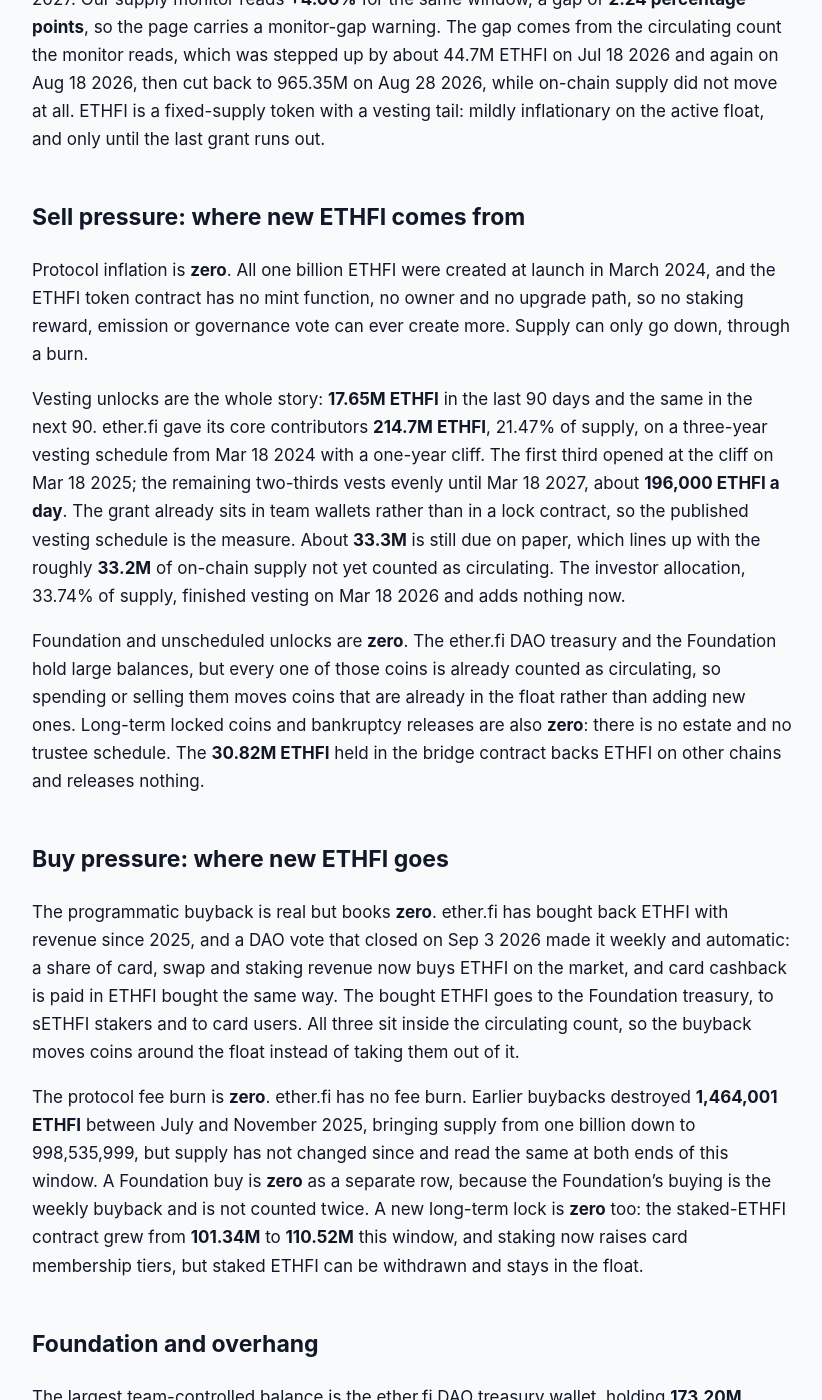
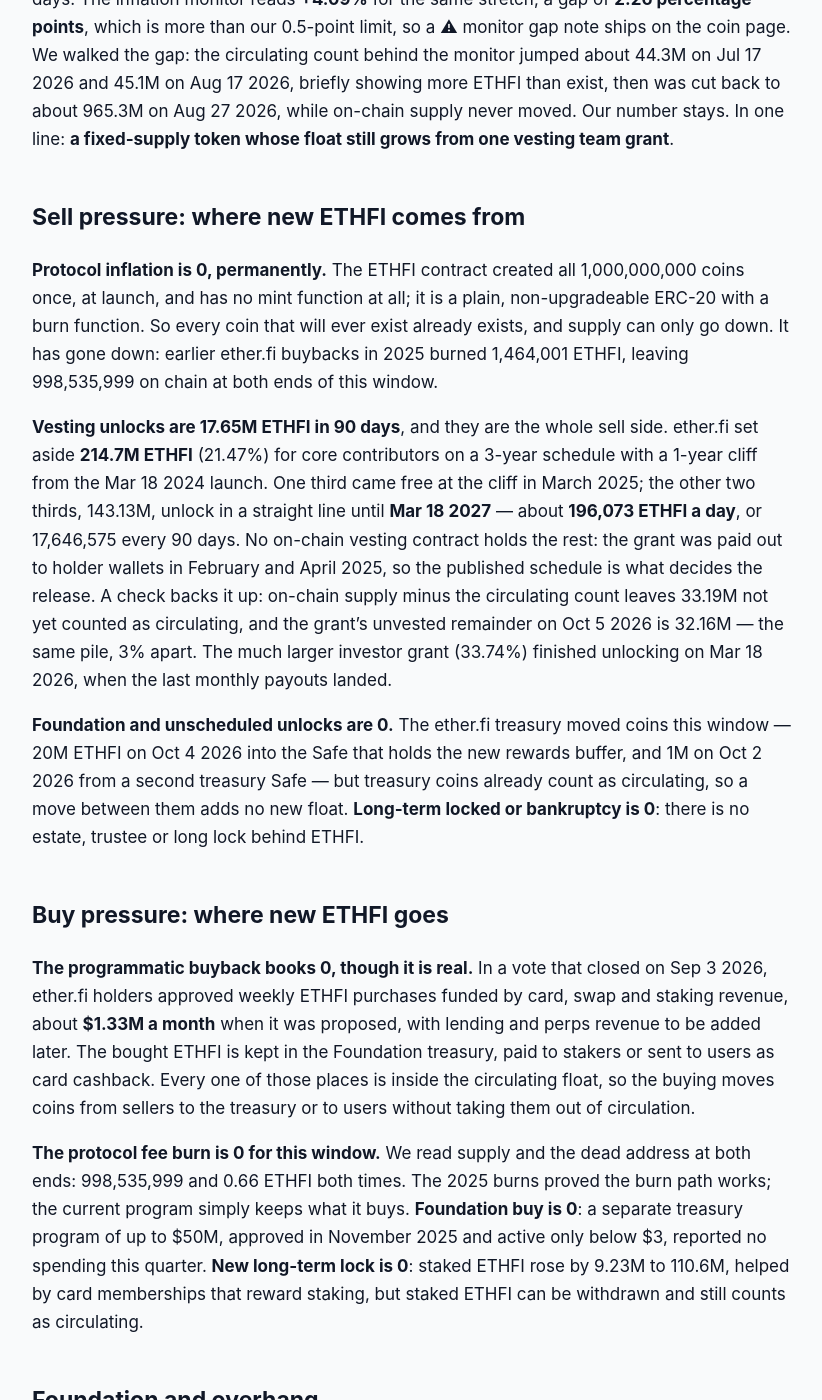
Before and after one commit to jeevansongmy-spec/mrnasdog-articles, a Jekyll site: the page built from crypto/ethfi-pressure-framework.md, in a window 1280 px wide and 1400 px high, scrolled down 613 px. Shown: the whole window, without its empty margins (228-1050 px from the left). Built offline with Jekyll 4.4.1, drawn with Linux system fonts in a browser that asks for light colours; some of the changed text lies outside the part shown.

Commit message:
publish: crypto/ethfi-pressure-framework

```diff
--- a/crypto/ethfi-pressure-framework.md
+++ b/crypto/ethfi-pressure-framework.md
@@ -1,55 +1,59 @@
 ---
-title: "ETHFI Inflation Analysis · September 2026 · Supply growing · projected to keep growing"
-description: "ETHFI supply is growing: no new coins can be minted, but the last team grant adds 17.65M ETHFI every 90 days, +1.83% net and the same next. Nothing is burned."
+title: "ETHFI Inflation Analysis · October 2026 · Supply growing · projected to keep growing"
+description: "ETHFI supply is growing: no new ETHFI can be minted, but the last ether.fi team grant unlocks 17.65M ETHFI every 90 days, +1.83% net and the same next."
 canonical_url: "https://mrnasdog.com/research/ethfi/inflation"
 tags: ["crypto", "ethfi", "etherfi", "defi"]
 published: true
 ---
 
-Originally published at [ETHFI Inflation Analysis · September 2026 · Supply growing · projected to keep growing](https://mrnasdog.com/research/ethfi/inflation).
+Originally published at [ETHFI Inflation Analysis · October 2026 · Supply growing · projected to keep growing](https://mrnasdog.com/research/ethfi/inflation).
 
-# ETHFI Inflation Analysis · September 2026 · Supply growing · projected to keep growing
+# ETHFI Inflation Analysis · October 2026 · Supply growing · projected to keep growing
 
-ETHFI supply is growing, and it is set to keep growing until March 2027. No new ETHFI can ever be minted, but the last core-contributor grant still adds about **17.65M ETHFI** to the circulating supply every 90 days, while nothing is burned or locked away. That puts net supply growth at **+1.83%** over the last 90 days and **+1.83%** over the next 90, against a monitor reading of **+4.06%**. The ceiling is fixed: on-chain supply is **998,535,999 ETHFI**, and only about **33.2M** of it is still waiting to vest.
+**ETHFI**, the governance token of **ether.fi**, is mildly inflationary on its tradable float even though no new ETHFI can ever be minted. Over the 90 days to Oct 5 2026 the last core-contributor grant released about **17.65M ETHFI** into a float of **965.35M**, while buybacks and burns removed **0**, for a net of **+1.83%**, and the next 90 days should look the same. The monitor reads **+4.09%**; the difference comes from a circulating count that was recounted twice, not from new coins. The ceiling is hard: supply is fixed at 1B, already burned down to 998,535,999, and the grant stops unlocking on Mar 18 2027.
 
 ## The verdict, in one paragraph
 
-Over the 90 days to Sep 29 2026, ether.fi's ETHFI token added **17.65M ETHFI** to its float and removed none, for net supply growth of **+1.83%** of the **965.35M** circulating. The next 90 days project the same **+1.83%**, because the grant behind it pays out evenly each day until Mar 18 2027. Our supply monitor reads **+4.06%** for the same window, a gap of **2.24 percentage points**, so the page carries a monitor-gap warning. The gap comes from the circulating count the monitor reads, which was stepped up by about 44.7M ETHFI on Jul 18 2026 and again on Aug 18 2026, then cut back to 965.35M on Aug 28 2026, while on-chain supply did not move at all. ETHFI is a fixed-supply token with a vesting tail: mildly inflationary on the active float, and only until the last grant runs out.
+The MrNasdog Pressure Framework puts ETHFI's 90-day net supply change at **+1.83%** (sell 17.65M, buy 0, over 965.35M circulating), with the same **+1.83%** projected for the next 90 days. The inflation monitor reads **+4.09%** for the same stretch, a gap of **2.26 percentage points**, which is more than our 0.5-point limit, so a ⚠ monitor gap note ships on the coin page. We walked the gap: the circulating count behind the monitor jumped about 44.3M on Jul 17 2026 and 45.1M on Aug 17 2026, briefly showing more ETHFI than exist, then was cut back to about 965.3M on Aug 27 2026, while on-chain supply never moved. Our number stays. In one line: **a fixed-supply token whose float still grows from one vesting team grant**.
 
 ## Sell pressure: where new ETHFI comes from
 
-Protocol inflation is **zero**. All one billion ETHFI were created at launch in March 2024, and the ETHFI token contract has no mint function, no owner and no upgrade path, so no staking reward, emission or governance vote can ever create more. Supply can only go down, through a burn.
+**Protocol inflation is 0, permanently.** The ETHFI contract created all 1,000,000,000 coins once, at launch, and has no mint function at all; it is a plain, non-upgradeable ERC-20 with a burn function. So every coin that will ever exist already exists, and supply can only go down. It has gone down: earlier ether.fi buybacks in 2025 burned 1,464,001 ETHFI, leaving 998,535,999 on chain at both ends of this window.
 
-Vesting unlocks are the whole story: **17.65M ETHFI** in the last 90 days and the same in the next 90. ether.fi gave its core contributors **214.7M ETHFI**, 21.47% of supply, on a three-year vesting schedule from Mar 18 2024 with a one-year cliff. The first third opened at the cliff on Mar 18 2025; the remaining two-thirds vests evenly until Mar 18 2027, about **196,000 ETHFI a day**. The grant already sits in team wallets rather than in a lock contract, so the published vesting schedule is the measure. About **33.3M** is still due on paper, which lines up with the roughly **33.2M** of on-chain supply not yet counted as circulating. The investor allocation, 33.74% of supply, finished vesting on Mar 18 2026 and adds nothing now.
+**Vesting unlocks are 17.65M ETHFI in 90 days**, and they are the whole sell side. ether.fi set aside **214.7M ETHFI** (21.47%) for core contributors on a 3-year schedule with a 1-year cliff from the Mar 18 2024 launch. One third came free at the cliff in March 2025; the other two thirds, 143.13M, unlock in a straight line until **Mar 18 2027** — about **196,073 ETHFI a day**, or 17,646,575 every 90 days. No on-chain vesting contract holds the rest: the grant was paid out to holder wallets in February and April 2025, so the published schedule is what decides the release. A check backs it up: on-chain supply minus the circulating count leaves 33.19M not yet counted as circulating, and the grant's unvested remainder on Oct 5 2026 is 32.16M — the same pile, 3% apart. The much larger investor grant (33.74%) finished unlocking on Mar 18 2026, when the last monthly payouts landed.
 
-Foundation and unscheduled unlocks are **zero**. The ether.fi DAO treasury and the Foundation hold large balances, but every one of those coins is already counted as circulating, so spending or selling them moves coins that are already in the float rather than adding new ones. Long-term locked coins and bankruptcy releases are also **zero**: there is no estate and no trustee schedule. The **30.82M ETHFI** held in the bridge contract backs ETHFI on other chains and releases nothing.
+**Foundation and unscheduled unlocks are 0.** The ether.fi treasury moved coins this window — 20M ETHFI on Oct 4 2026 into the Safe that holds the new rewards buffer, and 1M on Oct 2 2026 from a second treasury Safe — but treasury coins already count as circulating, so a move between them adds no new float. **Long-term locked or bankruptcy is 0**: there is no estate, trustee or long lock behind ETHFI.
 
 ## Buy pressure: where new ETHFI goes
 
-The programmatic buyback is real but books **zero**. ether.fi has bought back ETHFI with revenue since 2025, and a DAO vote that closed on Sep 3 2026 made it weekly and automatic: a share of card, swap and staking revenue now buys ETHFI on the market, and card cashback is paid in ETHFI bought the same way. The bought ETHFI goes to the Foundation treasury, to sETHFI stakers and to card users. All three sit inside the circulating count, so the buyback moves coins around the float instead of taking them out of it.
+**The programmatic buyback books 0, though it is real.** In a vote that closed on Sep 3 2026, ether.fi holders approved weekly ETHFI purchases funded by card, swap and staking revenue, about **$1.33M a month** when it was proposed, with lending and perps revenue to be added later. The bought ETHFI is kept in the Foundation treasury, paid to stakers or sent to users as card cashback. Every one of those places is inside the circulating float, so the buying moves coins from sellers to the treasury or to users without taking them out of circulation.
 
-The protocol fee burn is **zero**. ether.fi has no fee burn. Earlier buybacks destroyed **1,464,001 ETHFI** between July and November 2025, bringing supply from one billion down to 998,535,999, but supply has not changed since and read the same at both ends of this window. A Foundation buy is **zero** as a separate row, because the Foundation's buying is the weekly buyback and is not counted twice. A new long-term lock is **zero** too: the staked-ETHFI contract grew from **101.34M** to **110.52M** this window, and staking now raises card membership tiers, but staked ETHFI can be withdrawn and stays in the float.
+**The protocol fee burn is 0 for this window.** We read supply and the dead address at both ends: 998,535,999 and 0.66 ETHFI both times. The 2025 burns proved the burn path works; the current program simply keeps what it buys. **Foundation buy is 0**: a separate treasury program of up to $50M, approved in November 2025 and active only below $3, reported no spending this quarter. **New long-term lock is 0**: staked ETHFI rose by 9.23M to 110.6M, helped by card memberships that reward staking, but staked ETHFI can be withdrawn and still counts as circulating.
 
 ## Foundation and overhang
 
-The largest team-controlled balance is the ether.fi DAO treasury wallet, holding **173.20M ETHFI**. It has sent nothing out since Jun 5 2025. A second treasury wallet holds **13.88M**, also unchanged across the window. A wallet that received a large part of the team allocation in February 2025 holds **101.55M** and has not moved since. The Foundation may also use up to **20M ETHFI** of its own holdings as a backup buffer for card rewards, as the September 2026 vote allows. We re-read these balances on-chain at every rebuild. If any of these balances falls between refreshes, the outflow enters Sell #3 at the next refresh.
+We track six ETHFI piles that the team side controls. The DAO treasury Safe holds **153.2M ETHFI**, down from 173.2M after the Oct 4 2026 transfer; the Safe that received it now holds **20.0M**, the rewards buffer the Sep 3 2026 vote allowed for cashback when bought ETHFI falls short. A second treasury Safe holds **12.9M**. The largest team-grant wallet holds **101.5M** and has never moved since February 2025. A small operating Safe holds **2.1M**, and the staking pot that receives buyback payouts holds **110.6M**. All of them already count as circulating, so none adds to the ledger today. We read every one of these balances on chain at each rebuild; if any of them falls between refreshes, the outflow goes into the Foundation and unscheduled unlocks row at the next refresh.
 
 ## How ETHFI compares to other DeFi governance tokens
 
-ETHFI belongs to the fixed-supply DeFi governance group: every token was minted at launch, and supply growth comes only from vesting, not from emissions. That separates it from staking-emission tokens, where new coins are minted forever as rewards. For ETHFI the end date is known: once the core-contributor grant finishes on Mar 18 2027, new sell pressure from vesting drops to zero, and only treasury decisions could add supply to the float.
+ETHFI sits in the group of fixed-supply DeFi governance tokens: one mint at launch, no staking rewards paid in new coins, and a float that grows only while insider grants unlock. Lido's LDO is the closest older example — also a fixed 1B supply, but its insider vesting ended years ago, so its float barely grows. ETHFI is still in the tail of that phase: one grant left, about 32.2M ETHFI, and then the sell side should drop toward zero after Mar 18 2027.
 
-On the buy side ETHFI sits between two models. Some DeFi tokens burn what they buy back, which shrinks supply. Others keep bought tokens in a treasury or pay them out to stakers. ether.fi burned for a time in 2025 but now holds and distributes, so its buyback supports demand for ETHFI without reducing the supply count. A buyback that burned would show up here as a real offset against the vesting; this one does not.
+The contrast with emission-funded tokens is the mechanism, not the price. Many staking and restaking tokens pay holders in newly minted coins, so their supply grows every year with no end date. ETHFI pays its stakers and card users with coins bought on the market, which moves coins around inside the float but creates none.
 
-Compared with liquid-staking tokens that are still early in vesting, ETHFI's remaining overhang is small: about 3.3% of supply left to vest, against the 96.7% already counted as circulating. The bigger question for ETHFI supply is not new coins but the large treasury balance that is already counted, and how fast it gets spent.
+The contrast with buy-and-burn tokens matters too. Some DeFi tokens destroy what they buy, which shrinks supply and shows up as a negative number in this framework. ETHFI did that in 2025, burning 1.46M, but its 2026 program keeps the coins in the treasury or hands them to users. Until the bought ETHFI is burned or locked away, the buyback supports demand without lowering the supply count.
 
 ## What to watch in the next 90 days
 
-First, the core-contributor vesting keeps adding about 17.65M ETHFI through Dec 28 2026, and the grant ends on Mar 18 2027. Second, the weekly buybacks approved on Sep 3 2026: watch whether the Foundation ever burns what it buys, which would open a real buy-side row. Third, the DAO treasury wallet with 173.20M ETHFI: any outflow is the first thing we check. Fourth, the circulating count the monitor reads: another step up or cut back would move the gap, not our number. Fifth, the staked-ETHFI total, now 110.52M, as card membership pulls more ETHFI into staking.
+**The grant keeps unlocking every day** through Jan 3 2027, about 17.65M ETHFI in the window, with the final day on Mar 18 2027.
+
+**The buyback dashboard**, promised with the Sep 3 2026 vote, will show ETHFI bought versus ETHFI paid out as rewards; if the program switches to burning, the burn row turns negative.
+
+**The 20M rewards buffer**, moved into its own Safe on Oct 4 2026: it stays inside the float, but a fast drain would show heavy cashback selling.
+
+**The circulating count itself**: it has not moved since Aug 27 2026 while the grant unlocked, so a catch-up step of a few million ETHFI is possible, and we will check it against the chain.
 
 ## Summary
 
-ether.fi's ETHFI is a fixed-supply token whose circulating supply still grows by about **+1.83% every 90 days**, because the last core-contributor grant releases about 17.65M ETHFI per quarter until Mar 18 2027. No ETHFI can be minted, nothing was burned in the window, and the buyback sends bought coins to the Foundation, stakers and card users rather than destroying them. The key risk is the **173.20M ETHFI** DAO treasury, which is already counted but could be spent. The ceiling is hard: **998,535,999 ETHFI** exist, and only about 33.2M of them are still to vest.
+ETHFI is a fixed-supply token — 1B created once, no mint function, 998,535,999 left after past burns — yet its tradable float still grows about **+1.83% every 90 days** because the last core-contributor grant unlocks about 196,073 ETHFI a day until Mar 18 2027. ether.fi's weekly buybacks are real but book 0 here, because the coins stay in the treasury or go to stakers and card users instead of being burned. The key risk is that grant: about 32.2M ETHFI is still to come. The ceiling is fixed — once the grant ends, new supply from the token itself goes to zero.
 
----
-
-*MrNasdog Pressure Framework analysis of ETHFI, Metric 1 — Inflation. Data + explanation only. Not financial advice. Checked Sep 29 2026.*
+*MrNasdog Pressure Framework analysis of ETHFI, Metric 1 — Inflation. Data + explanation only. Not financial advice. Checked Oct 5 2026.*
```
